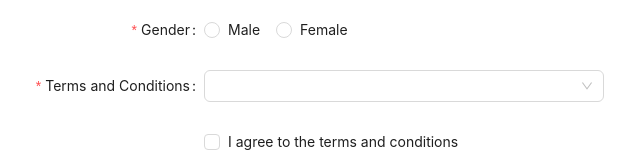
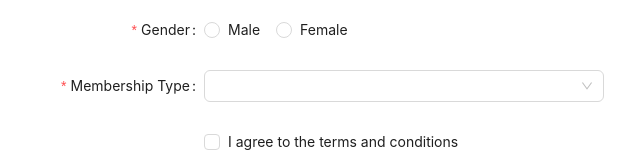
Before and after one commit to wutthinun/automation-test, a React (Create React App) app: page /form in a window 1280 px wide. Shown: the part 330-490 px from the top of the page, without its empty margins (324-964 px from the left). Built offline with nearby package versions, Linux system fonts and the light colour scheme.

Commit message:
Fix wording

```diff
--- a/src/RegisterForm.tsx
+++ b/src/RegisterForm.tsx
@@ -61,7 +61,7 @@ function RegisterForm() {
             </Form.Item>
 
             <Form.Item <FieldType>
-                label="Terms and Conditions"
+                label="Membership Type"
                 name="membershipType"
                 rules={[{ required: true, message: 'Please select your membership type!' }]}
             >
```
